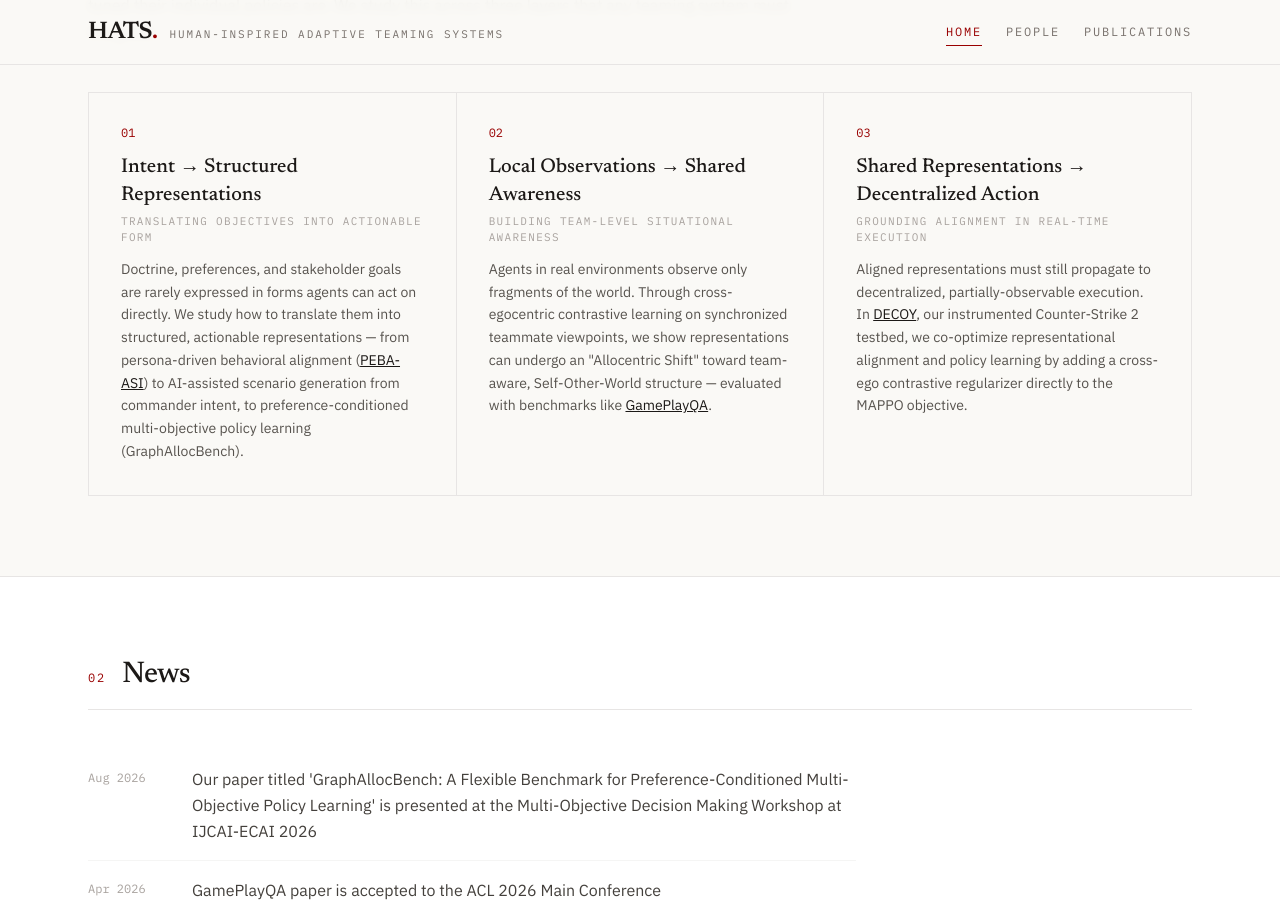
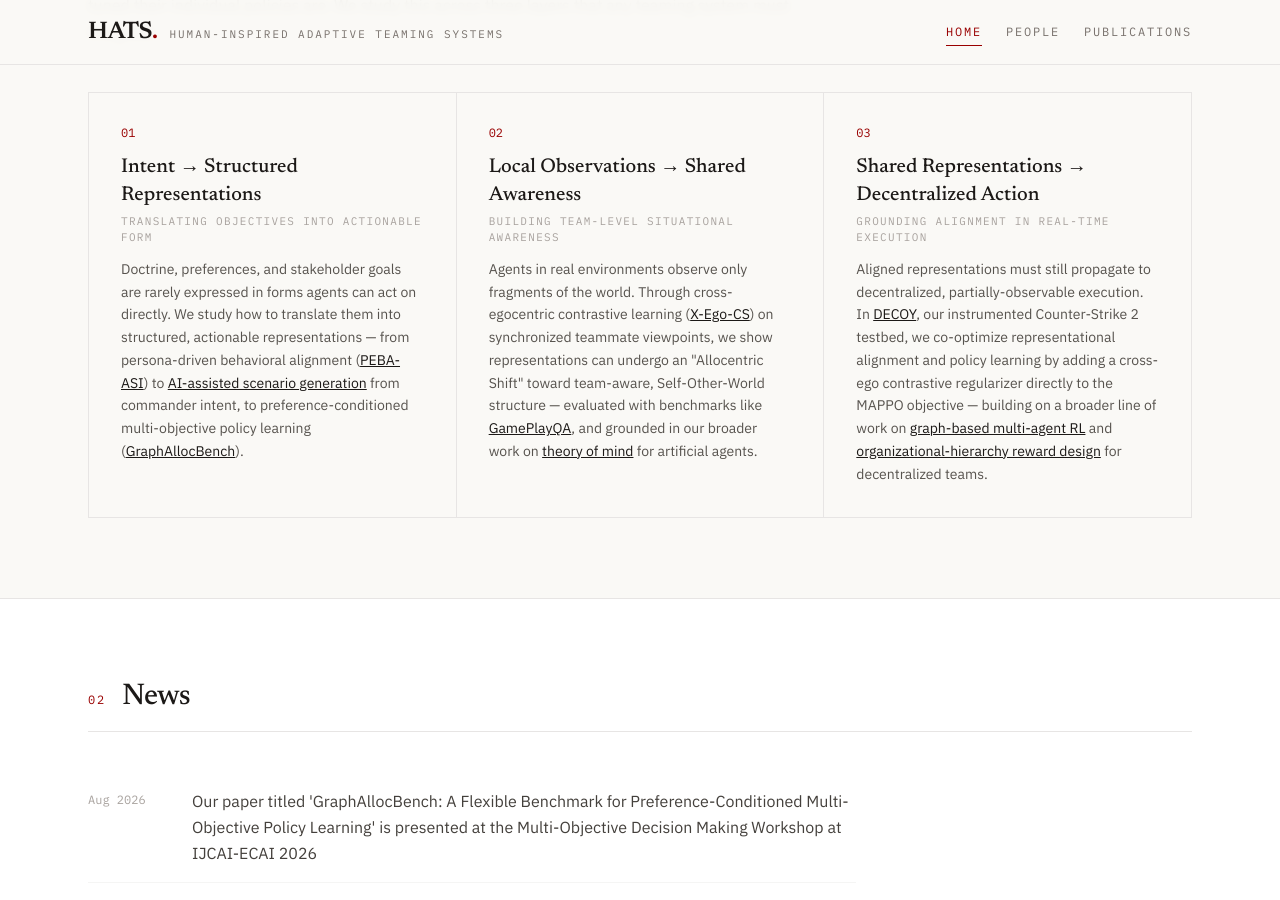
Before and after one commit to HATS-ICT/hats-ict.github.io, a Jekyll site: the page built from index.html, in a window 1280 px wide and 900 px high, scrolled down 970 px. Built offline with Jekyll 4.4.1, drawn with Linux system fonts in a browser that asks for light colours; nearby versions of some CDN libraries.

Commit message:
Reference more relevant papers within each research pillar box
Add inline links to additional papers per pillar: scenario generation
and GraphAllocBench in pillar 1, X-Ego-CS and theory-of-mind work in
pillar 2, and graph-based MARL / organizational-hierarchy reward
design in pillar 3.

```diff
--- a/index.html
+++ b/index.html
@@ -53,8 +53,9 @@ title: Home
                     Doctrine, preferences, and stakeholder goals are rarely expressed in forms agents can act on
                     directly. We study how to translate them into structured, actionable representations — from
                     persona-driven behavioral alignment (<a href="{{ '/peba-asi/' | relative_url }}" class="text-ink hover:text-cardinal underline">PEBA-ASI</a>)
-                    to AI-assisted scenario generation from commander intent, to preference-conditioned
-                    multi-objective policy learning (GraphAllocBench).
+                    to <a href="https://arxiv.org/abs/2511.07690" class="text-ink hover:text-cardinal underline">AI-assisted scenario generation</a>
+                    from commander intent, to preference-conditioned multi-objective policy learning
+                    (<a href="https://arxiv.org/abs/2601.20753" class="text-ink hover:text-cardinal underline">GraphAllocBench</a>).
                 </p>
             </div>
             <div class="bg-paper p-8 animate-slide-up" style="animation-delay: 0.1s;">
@@ -63,9 +64,12 @@ title: Home
                 <p class="font-mono text-[11px] uppercase tracking-[0.12em] text-stone-400 mb-3">Building team-level situational awareness</p>
                 <p class="text-sm text-stone-600 leading-relaxed">
                     Agents in real environments observe only fragments of the world. Through cross-egocentric
-                    contrastive learning on synchronized teammate viewpoints, we show representations can undergo
-                    an "Allocentric Shift" toward team-aware, Self-Other-World structure — evaluated with
-                    benchmarks like <a href="{{ '/gameplayqa/' | relative_url }}" class="text-ink hover:text-cardinal underline">GamePlayQA</a>.
+                    contrastive learning (<a href="https://arxiv.org/abs/2510.19150" class="text-ink hover:text-cardinal underline">X-Ego-CS</a>)
+                    on synchronized teammate viewpoints, we show representations can undergo an "Allocentric Shift"
+                    toward team-aware, Self-Other-World structure — evaluated with benchmarks like
+                    <a href="{{ '/gameplayqa/' | relative_url }}" class="text-ink hover:text-cardinal underline">GamePlayQA</a>,
+                    and grounded in our broader work on
+                    <a href="https://arxiv.org/abs/2402.13272" class="text-ink hover:text-cardinal underline">theory of mind</a> for artificial agents.
                 </p>
             </div>
             <div class="bg-paper p-8 animate-slide-up" style="animation-delay: 0.15s;">
@@ -76,7 +80,11 @@ title: Home
                     Aligned representations must still propagate to decentralized, partially-observable execution.
                     In <a href="{{ '/decoy/' | relative_url }}" class="text-ink hover:text-cardinal underline">DECOY</a>, our
                     instrumented Counter-Strike 2 testbed, we co-optimize representational alignment and policy
-                    learning by adding a cross-ego contrastive regularizer directly to the MAPPO objective.
+                    learning by adding a cross-ego contrastive regularizer directly to the MAPPO objective —
+                    building on a broader line of work on
+                    <a href="https://journals.flvc.org/FLAIRS/article/download/133118/137929" class="text-ink hover:text-cardinal underline">graph-based multi-agent RL</a>
+                    and <a href="https://journals.flvc.org/FLAIRS/article/download/135588/139953" class="text-ink hover:text-cardinal underline">organizational-hierarchy reward design</a>
+                    for decentralized teams.
                 </p>
             </div>
         </div>
```
